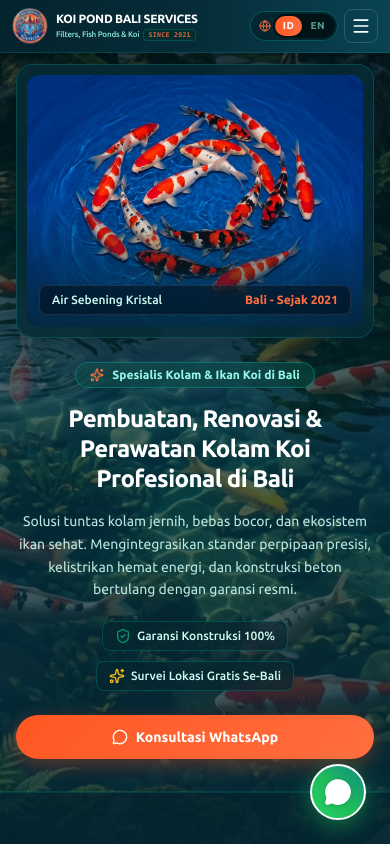
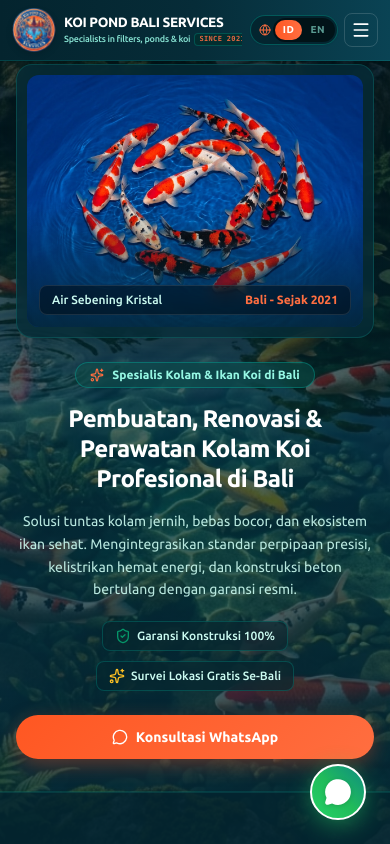
Before and after one commit to Reggyzul/koi-pond-bali, a React (Vite) app: page / in a window 390 px wide. Shown: the top 844 px of the page. Built offline with nearby package versions, Linux system fonts and the light colour scheme.

Commit message:
Enlarge logo icon, brand name, and tagline font on mobile with optimal precision and alignment

```diff
--- a/src/components/Logo.tsx
+++ b/src/components/Logo.tsx
@@ -15,7 +15,7 @@ export default function Logo({ variant = 'light', className = '', showText = tru
   const isDark = variant === 'dark';
 
   return (
-    <div className={`flex items-center gap-2 sm:gap-3 min-w-0 ${className}`}>
+    <div className={`flex items-center gap-2 xs:gap-2.5 sm:gap-3 min-w-0 ${className}`}>
       {/* Official Circular Logo with Transparent Background */}
       <div className="relative flex items-center justify-center shrink-0">
         <picture>
@@ -24,7 +24,7 @@ export default function Logo({ variant = 'light', className = '', showText = tru
           <img
             src="/images/logo_koi_transparent.png"
             alt="KOI POND BALI SERVICES"
-            className="w-9 h-9 sm:w-11 sm:h-11 md:w-12 md:h-12 object-contain drop-shadow-md transition-transform duration-300 hover:scale-105 shrink-0"
+            className="w-11 h-11 xs:w-11.5 xs:h-11.5 sm:w-12 sm:h-12 md:w-13 md:h-13 object-contain drop-shadow-md transition-transform duration-300 hover:scale-105 shrink-0"
             loading="eager"
             decoding="async"
           />
@@ -36,7 +36,7 @@ export default function Logo({ variant = 'light', className = '', showText = tru
         <div className="flex flex-col justify-center select-none min-w-0">
           <div className="flex items-center leading-tight">
             <span
-              className={`font-serif text-xs xs:text-sm sm:text-base md:text-lg font-bold tracking-tight whitespace-nowrap ${
+              className={`font-serif text-[13.5px] xs:text-[15px] sm:text-base md:text-lg lg:text-xl font-bold tracking-tight whitespace-nowrap ${
                 isDark ? 'text-white' : 'text-[#062C38]'
               }`}
             >
@@ -45,27 +45,27 @@ export default function Logo({ variant = 'light', className = '', showText = tru
           </div>
 
           <div className="flex items-center gap-1 sm:gap-1.5 mt-0.5 leading-none overflow-hidden">
-            {/* Full Tagline for Tablets & Desktops */}
+            {/* Full Tagline for Desktop & Tablet */}
             <span
-              className={`hidden sm:inline text-[9.5px] md:text-[10px] font-medium tracking-tight whitespace-nowrap ${
+              className={`hidden sm:inline text-[10px] md:text-[11px] font-medium tracking-tight whitespace-nowrap ${
                 isDark ? 'text-teal-200/90' : 'text-[#0E5C73]'
               }`}
             >
               Specialists in filters, fish ponds, and koi fish
             </span>
 
-            {/* Compact Clean Tagline for Small Mobile Screens */}
+            {/* Clear & Bigger Tagline for Mobile */}
             <span
-              className={`sm:hidden text-[8px] xs:text-[8.5px] font-medium tracking-tight whitespace-nowrap truncate max-w-[130px] xs:max-w-[170px] ${
+              className={`sm:hidden text-[9px] xs:text-[9.5px] font-medium tracking-tight whitespace-nowrap ${
                 isDark ? 'text-teal-200/90' : 'text-[#0E5C73]'
               }`}
             >
-              Filters, Fish Ponds & Koi
+              Specialists in filters, ponds & koi
             </span>
 
-            {/* Smaller 'Since 2021' Badge directly beside tagline */}
+            {/* 'Since 2021' Badge beside tagline */}
             <span
-              className={`text-[6.5px] sm:text-[7.5px] font-mono tracking-wider uppercase font-bold px-1 py-0.5 rounded leading-none shrink-0 opacity-85 ${
+              className={`text-[7px] sm:text-[7.5px] md:text-[8px] font-mono tracking-wider uppercase font-bold px-1 py-0.5 rounded leading-none shrink-0 opacity-90 ${
                 isDark
                   ? 'bg-teal-950/90 text-[#FF6E40] border border-teal-500/30'
                   : 'bg-teal-100 text-[#FF5722] border border-teal-300'
```
